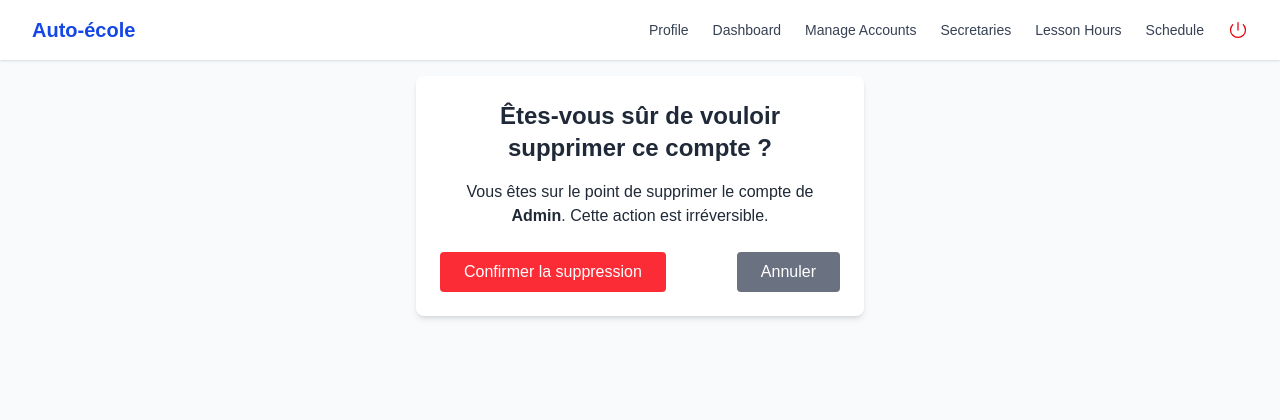
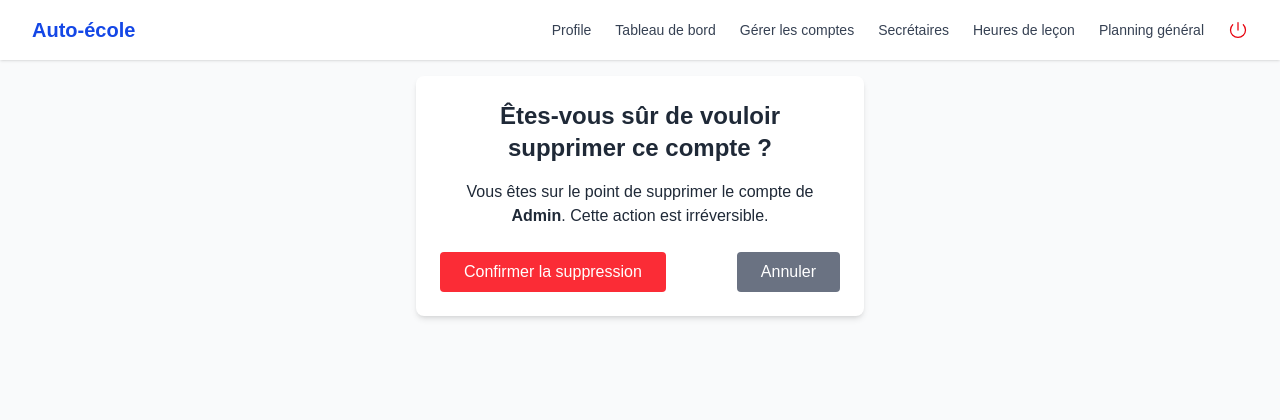
Before and after one commit to zpilia/driving_school, a Django app: page /accounts/manage_accounts/1/delete/ in a window 1280 px wide. Shown: the top 420 px of the page. Run offline with Django 5.2, Linux system fonts and the light colour scheme; a user stored in the database is signed in; data comes from the database, SQL or seed files in the repository.

Commit message:
fix: restore navbar translation after merge conflict

```diff
--- a/template/base.html
+++ b/template/base.html
@@ -54,29 +54,29 @@
               <li><a href="{% url 'accounts:profile' %}" class="hover:text-blue-600">Profile</a></li>
 
               {% if user.role == 'student' %}
-                <li><a href="{% url 'accounts:dashboard' %}" class="hover:text-blue-600">Dashboard</a></li>
-                <li><a href="{% url 'schedule' %}" class="hover:text-blue-600">My Schedule</a></li>
-                <li><a href="{% url 'lessonpackages:list' %}" class="hover:text-blue-600">My Packages</a></li>
-                <li><a href="{% url 'lessonpackages:lessonpackage_progress' %}" class="hover:text-blue-600">Progress</a></li>
-                <li><a href="{% url 'appointments:list' %}" class="hover:text-blue-600">Appointments</a></li>
+                <li><a href="{% url 'accounts:dashboard' %}" class="hover:text-blue-600">Tableau de bord</a></li>
+                <li><a href="{% url 'schedule' %}" class="hover:text-blue-600">Mon planning</a></li>
+                <li><a href="{% url 'lessonpackages:list' %}" class="hover:text-blue-600">Mes forfaits</a></li>
+                <li><a href="{% url 'lessonpackages:lessonpackage_progress' %}" class="hover:text-blue-600">Progression</a></li>
+                <li><a href="{% url 'appointments:list' %}" class="hover:text-blue-600">Mes rendez-vous</a></li>
 
               {% elif user.role == 'instructor' %}
-                <li><a href="{% url 'accounts:dashboard' %}" class="hover:text-blue-600">Dashboard</a></li>
-                <li><a href="{% url 'schedule' %}" class="hover:text-blue-600">My Schedule</a></li>
-                <li><a href="{% url 'appointments:list' %}" class="hover:text-blue-600">Appointments</a></li>
+                <li><a href="{% url 'accounts:dashboard' %}" class="hover:text-blue-600">Tableau de bord<</a></li>
+                <li><a href="{% url 'schedule' %}" class="hover:text-blue-600">Mon planning</a></li>
+                <li><a href="{% url 'appointments:list' %}" class="hover:text-blue-600">Mes rendez-vous</a></li>
 
               {% elif user.role == 'secretary' %}
-                <li><a href="{% url 'accounts:dashboard' %}" class="hover:text-blue-600">Dashboard</a></li>
-                <li><a href="{% url 'accounts:account_list' %}" class="hover:text-blue-600">Manage Accounts</a></li>
-                <li><a href="{% url 'lessonpackages:manage' %}" class="hover:text-blue-600">Add Hours</a></li>
-                <li><a href="{% url 'planning:general_schedule_default' %}" class="hover:text-blue-600">Schedule</a></li>
+                <li><a href="{% url 'accounts:dashboard' %}" class="hover:text-blue-600">Tableau de bord</a></li>
+                <li><a href="{% url 'accounts:account_list' %}" class="hover:text-blue-600">Gérer les comptes</a></li>
+                <li><a href="{% url 'lessonpackages:manage' %}" class="hover:text-blue-600">Ajouter des heures</a></li>
+                <li><a href="{% url 'planning:general_schedule_default' %}" class="hover:text-blue-600">Planning général</a></li>
 
               {% elif user.role == 'admin' %}
-                <li><a href="{% url 'accounts:dashboard' %}" class="hover:text-blue-600">Dashboard</a></li>
-                <li><a href="{% url 'accounts:account_list' %}" class="hover:text-blue-600">Manage Accounts</a></li>
-                <li><a href="{% url 'accounts:manage_secretaries' %}" class="hover:text-blue-600">Secretaries</a></li>
-                <li><a href="{% url 'lessonpackages:manage' %}" class="hover:text-blue-600">Lesson Hours</a></li>
-                <li><a href="{% url 'appointments:general_schedule' %}" class="hover:text-blue-600">Schedule</a></li>
+                <li><a href="{% url 'accounts:dashboard' %}" class="hover:text-blue-600">Tableau de bord</a></li>
+                <li><a href="{% url 'accounts:account_list' %}" class="hover:text-blue-600">Gérer les comptes</a></li>
+                <li><a href="{% url 'accounts:manage_secretaries' %}" class="hover:text-blue-600">Secrétaires</a></li>
+                <li><a href="{% url 'lessonpackages:manage' %}" class="hover:text-blue-600">Heures de leçon</a></li>
+                <li><a href="{% url 'appointments:general_schedule' %}" class="hover:text-blue-600">Planning général</a></li>
               {% endif %}
 
               <li>
```
